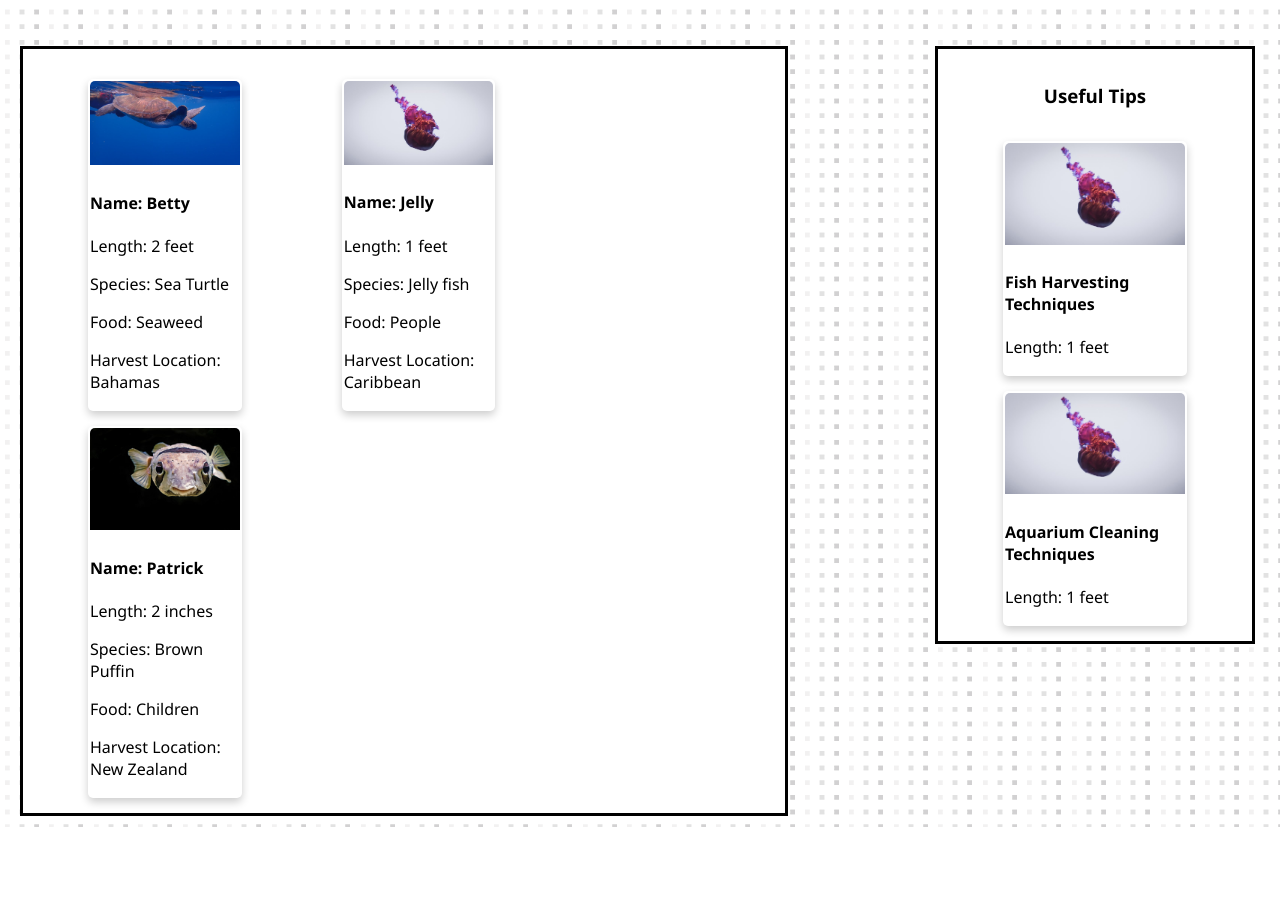
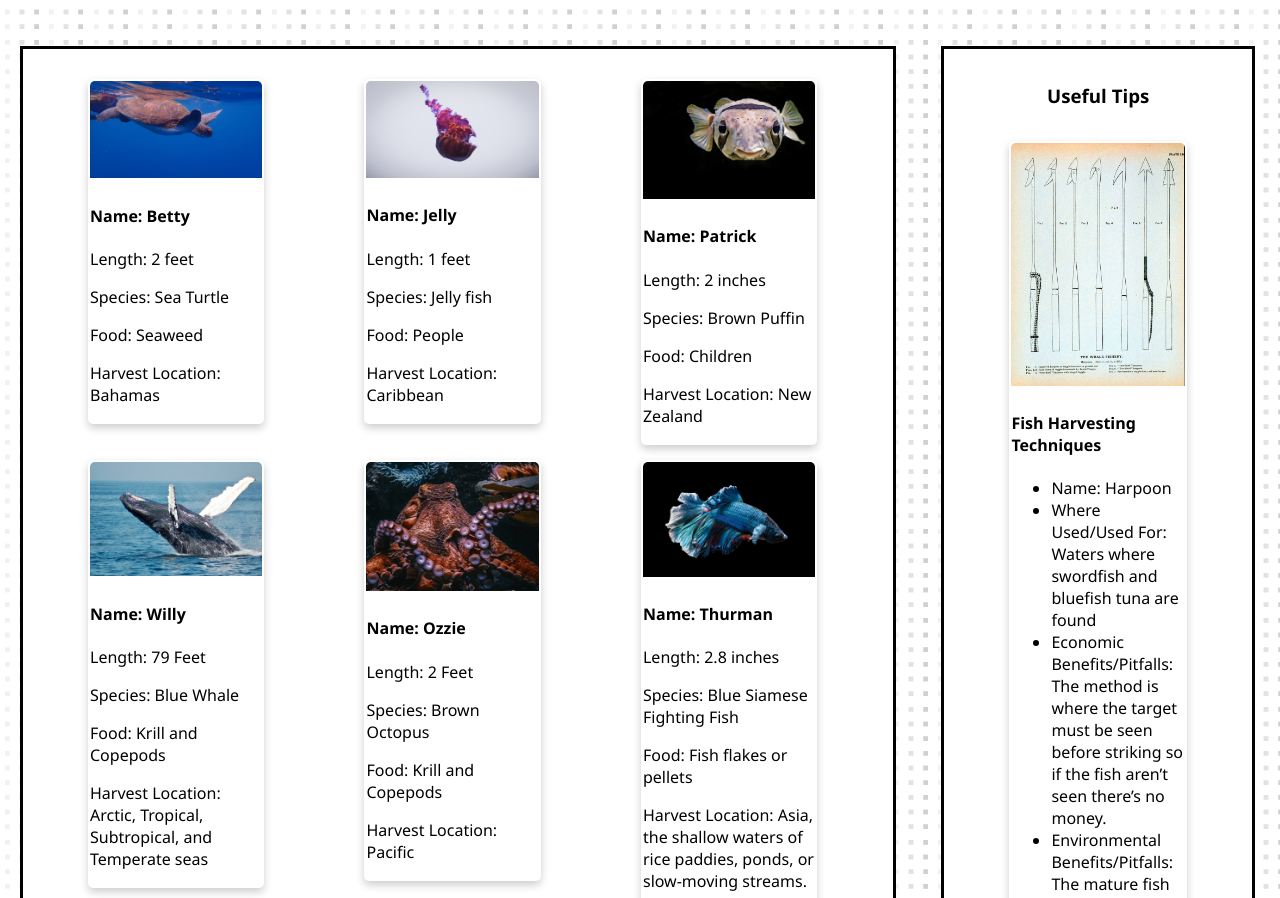
Before and after one commit to mjmccann90/Martin-Aquarium, a plain HTML site: page index.html in a window 1280 px wide. Shown: the part 54-952 px from the top of the page. Before the commit the page ends 881 px from the top, so only its background shows below. Drawn offline with Linux system fonts and the light colour scheme.

Commit message:
added cards to tips and harvested fish

```diff
--- a/index.html
+++ b/index.html
@@ -88,8 +88,58 @@
               <p>Harvest Location: New Zealand</p>
             </div>
           </div>
-        </section>
+          <!-- Card Four -->
+      <div class="fish-card">
+        <img
+          class="card-picture"
+          src="./images/free-willy.jpg"
+          alt="Willy"
+          style="width:100%"
+        />
+        <div class="fish-container">
+          <h4><b>Name: Willy</b></h4>
+          <p>Length: 79 Feet</p>
+          <p>Species: Blue Whale</p>
+          <p>Food: Krill and Copepods</p>
+          <p>Harvest Location: Arctic, Tropical, Subtropical, and Temperate seas</p>
+        </div>
+      </div>
+      <!-- Card Five -->
+      <div class="fish-card">
+        <img
+          class="card-picture"
+          src="./images/octopus.jpg"
+          alt="Ozzie"
+          style="width:100%"
+        />
+        <div class="fish-container">
+          <h4><b>Name: Ozzie</b></h4>
+          <p>Length: 2 Feet</p>
+          <p>Species: Brown Octopus</p>
+          <p>Food: Krill and Copepods</p>
+          <p>Harvest Location: Pacific</p>
+        </div>
+      </div>
+
+    <!-- Fish Card Six -->
+    <div class="fish-card">
+        <img
+          class="card-picture"
+          src="./images/blue-siamese-fighting-fish.jpg"
+          alt="Thurman"
+          style="width:100%"
+        />
+        <div class="fish-container">
+          <h4><b>Name: Thurman</b></h4>
+          <p>Length: 2.8 inches</p>
+          <p>Species: Blue Siamese Fighting Fish</p>
+          <p>Food: Fish flakes or pellets</p>
+          <p>Harvest Location: Asia, the shallow waters of rice paddies, ponds, or slow-moving streams.</p>
+        </div>
+      </div>
       </article>
+    </section>
+  </article>
 
       <!-- Side bar -->
       <div class="sidebar">
@@ -97,30 +147,88 @@
         <!-- Tip Card One -->
         <div class="tip-card">
           <img
-            class="card-picture"
-            src="./images/jelly.jpg"
+            class="tip-card-picture"
+            src="./images/harpoon.jpg"
             alt="Avatar"
             style="width:100%"
           />
           <div class="tip-container">
             <h4><b>Fish Harvesting Techniques</b></h4>
-            <p>Length: 1 feet</p>
+            <ul>
+              <li>Name: Harpoon</li>
+              <li>
+                Where Used/Used For: Waters where swordfish and bluefish tuna
+                are found
+              </li>
+              <li>
+                Economic Benefits/Pitfalls: The method is where the target must
+                be seen before striking so if the fish aren’t seen there’s no
+                money.
+              </li>
+              <li>
+                Environmental Benefits/Pitfalls: The mature fish is only taken
+                leaving the immature fishes behind and also the fishes might get
+                an advantage since they’re fished in the night
+              </li>
+            </ul>
           </div>
         </div>
         <!-- Tip Card Two -->
         <div class="tip-card">
           <img
-            class="card-picture"
-            src="./images/jelly.jpg"
-            alt="Avatar"
+            class="tip-card-picture"
+            src="./images/dive-caught.jpg"
+            alt="Dive Caught"
             style="width:100%"
           />
           <div class="tip-container">
-            <h4><b>Aquarium Cleaning Techniques</b></h4>
-            <p>Length: 1 feet</p>
+            <h4><b>Fish Harvesting Techniques</b></h4>
+            <ul>
+              <li>Name: Drive Caught</li>
+              <li>
+                Where Used/Used For: Around reef or deep waters possible for
+                humans; lobsters, abalone, seaweed, sponges, reef dwelling
+                fishes
+              </li>
+              <li>
+                Economic Benefits/Pitfalls: Little fish is caught so not really
+                much of an economic benefit, also the gear to even divecaught is
+                costly; can possible catch a rare expensive fish
+              </li>
+              <li>
+                Since it’s human hand fishing there’s the little damages to the
+                fishes habitat; humans can destroy some habitats without knowing
+                it
+              </li>
+            </ul>
           </div>
         </div>
-      </div>
+
+        <!-- Tip Card Two -->
+        <div class="tip-card">
+            <img
+              class="tip-card-picture"
+              src="./images/cleaning-equipment.jpg"
+              alt="Tank Cleaning Equipment"
+              style="width:100%"
+            />
+            <div class="tip-container">
+              <h4><b>Tank Cleaning Equipment</b></h4>
+              <ul>
+                <li>Algae scraper/pad</li>
+                <li>Razor blade (plastic blade for acrylic tanks)</li>
+                <li>Bleach</li>
+                <li>Water siphon (gravel vacuum)</li>
+                <li>Bucket (use a new bucket that is for aquarium use only)</li>
+                <li>Lime Remover/Glass Cleaner (made for aquariums)</li>
+                <li>Filter media</li>
+                <li>Filter brush</li>
+                <li>Old bath towels</li>
+                <li>Paper towels</li>
+                <li>Chlorine remover (aquarium water conditioner)</li>
+              </ul>
+            </div>
+          </div>
     </main>
   </body>
 </html>
--- a/styles/main.css
+++ b/styles/main.css
@@ -117,7 +117,7 @@ body {
 }
 
 .fish-list {
-  width: 60%;
+  width: 70%;
   height: 100%;
 }
 
@@ -172,9 +172,9 @@ img {
 img {
   border-radius: 5px 5px 0 0;
 }
-.card-picture {
+.tip-card-picture {
   width: 50%;
-  height: 40%;
+  height: 25%;
   margin: auto;
 }
 .sidebar {
```
Also changed, not shown: images/blue-siamese-fighting-fish.jpg (added), images/cleaning-equipment.jpg (added), images/dive-caught.jpg (added), images/free-willy.jpg (added), images/harpoon.jpg (added), images/octopus.jpg (added).
